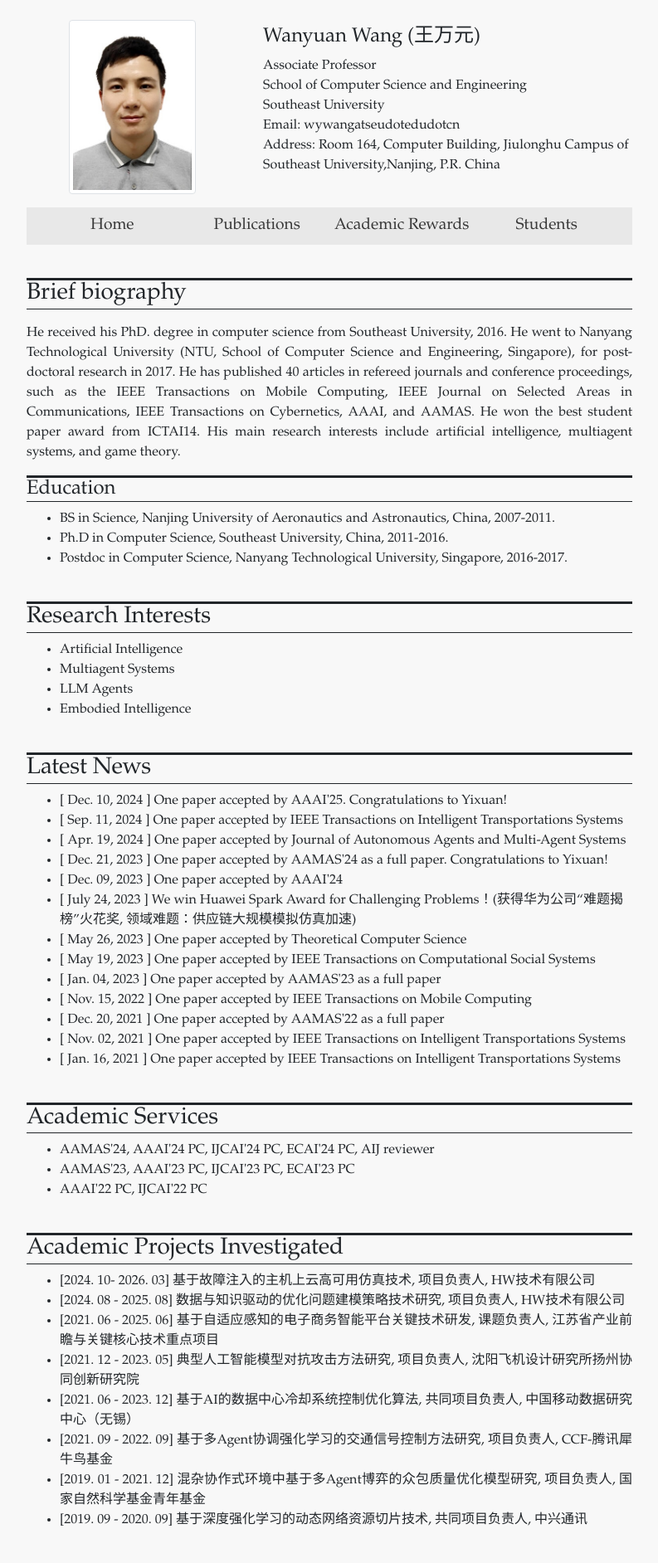
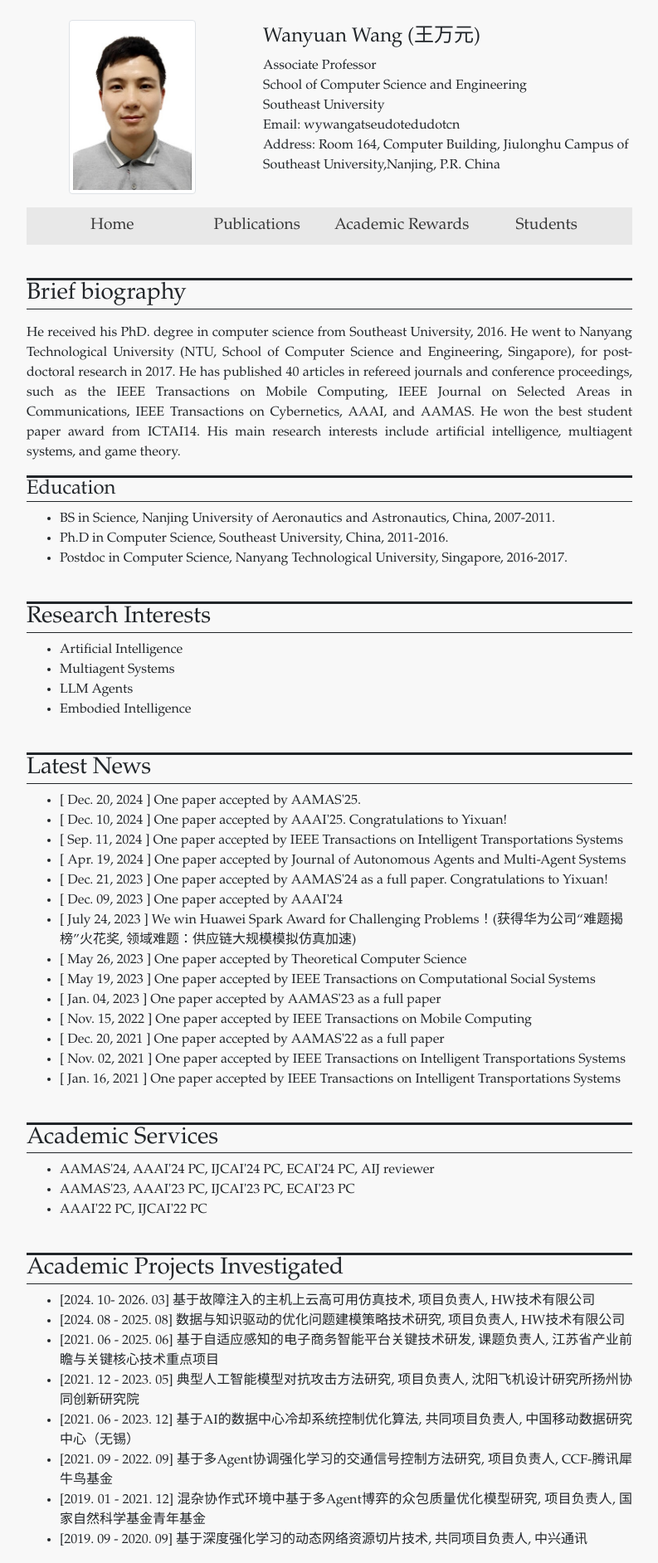
Before and after one commit to wanyuanwang/wanyuanwang.github.io, a Jekyll site: the page built from index.html, in a window 1280 px wide. Shown: the whole page at 83% size, without its empty margins (243-1036 px from the left). Built offline with Jekyll 4.4.1, drawn with Linux system fonts in a browser that asks for light colours; before the commit the page ends 1860 px from its top, so only the background shows below that.

Commit message:
Update news.yml

```diff
--- a/_data/news.yml
+++ b/_data/news.yml
@@ -1,3 +1,5 @@
+- date: Dec. 20, 2024
+  news: One paper accepted by AAMAS'25.
 - date: Dec. 10, 2024
   news: One paper accepted by AAAI'25. Congratulations to Yixuan!
 - date: Sep. 11, 2024
```
